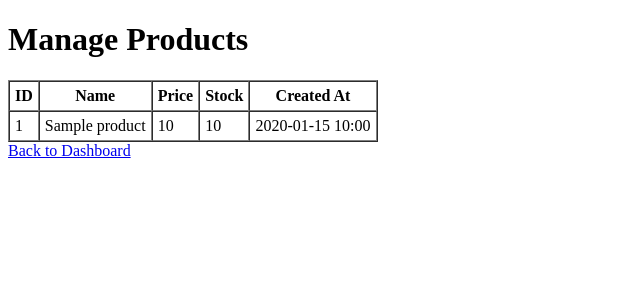
After one commit to ahmedbk3/symfony-ecommerce, a Symfony app: template templates/admin/manage_products.html.twig in a window 1280 px wide. The commit adds this page. Shown: the top 300 px of the page, without its empty margins (0-640 px from the left). Run offline with Twig, Linux system fonts and the light colour scheme; the template is opened without the code that fills it: most values are stand-ins (such as "Sample title", 1, 10 or a date in 2020); some libraries are stand-ins or nearby versions.

Commit message:
creating the admin dashboard
creating an interface to manage users and products for only yuseres with admin role

```diff
--- /dev/null
+++ b/templates/admin/manage_products.html.twig
@@ -0,0 +1,36 @@
+{# templates/admin/manage_products.html.twig #}
+
+{% extends 'base.html.twig' %}
+
+{% block title %}Manage Products{% endblock %}
+
+{% block body %}
+<h1>Manage Products</h1>
+
+<table border="1" cellpadding="5" cellspacing="0">
+    <thead>
+        <tr>
+            <th>ID</th>
+            <th>Name</th>
+            <th>Price</th>
+            <th>Stock</th>
+            <th>Created At</th>
+        </tr>
+    </thead>
+    <tbody>
+        {% for product in products %}
+            <tr>
+                <td>{{ product.id }}</td>
+                <td>{{ product.name }}</td>
+                <td>{{ product.price }}</td>
+                <td>{{ product.stock ?: 'N/A' }}</td>
+                <td>{{ product.createdAt ? product.createdAt|date('Y-m-d H:i') : 'N/A' }}</td>
+            </tr>
+        {% else %}
+            <tr><td colspan="5">No products found.</td></tr>
+        {% endfor %}
+    </tbody>
+</table>
+
+<a href="{{ path('admin_dashboard') }}">Back to Dashboard</a>
+{% endblock %}
```
Also changed, not shown: src/Controller/AdminController.php (+8 -6 lines), templates/admin/index.html.twig (+5 -3 lines), templates/admin/manage_posts.html.twig (deleted, +0 -20 lines), templates/admin/manage_users.html.twig (+22 -10 lines).
